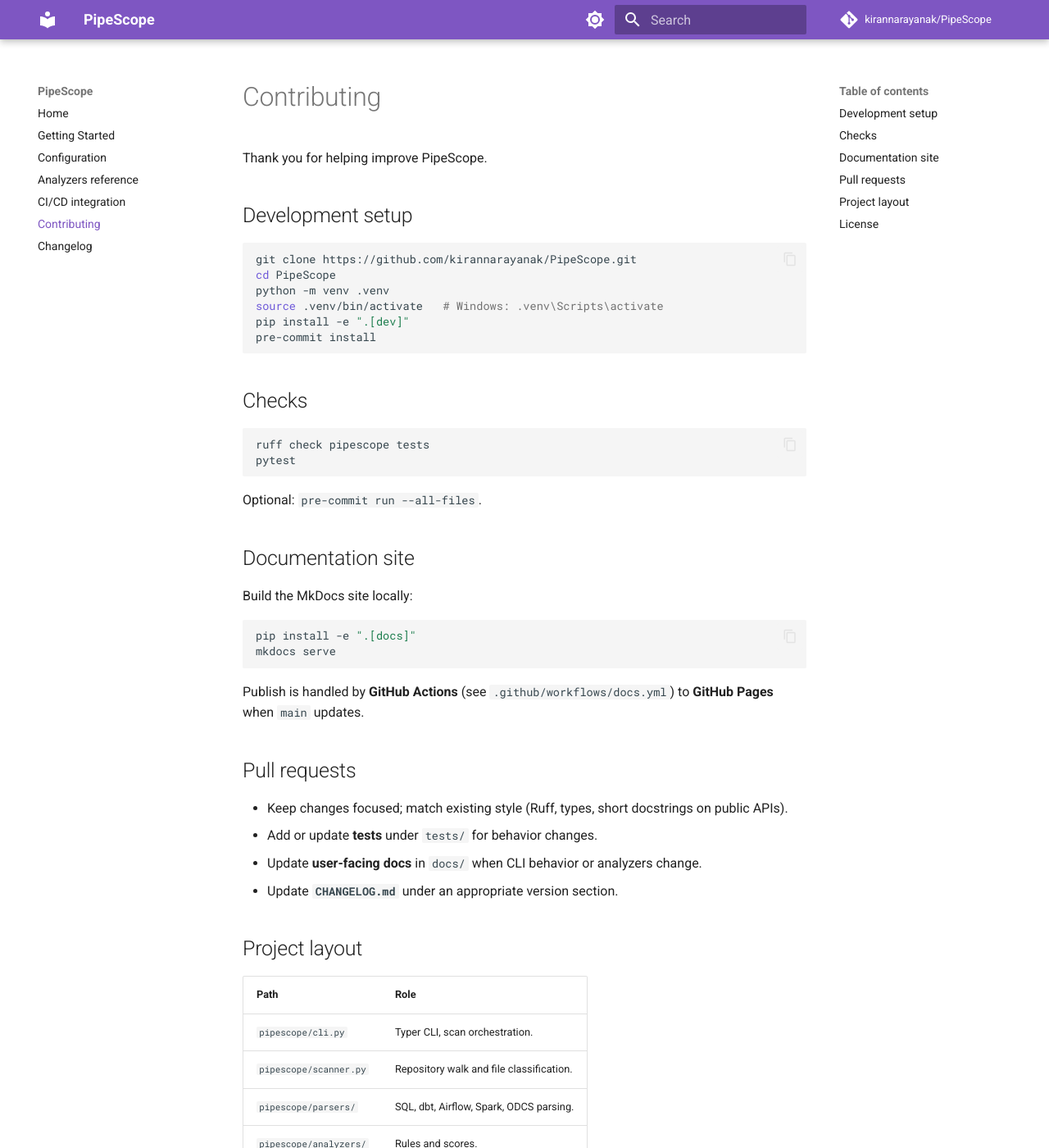
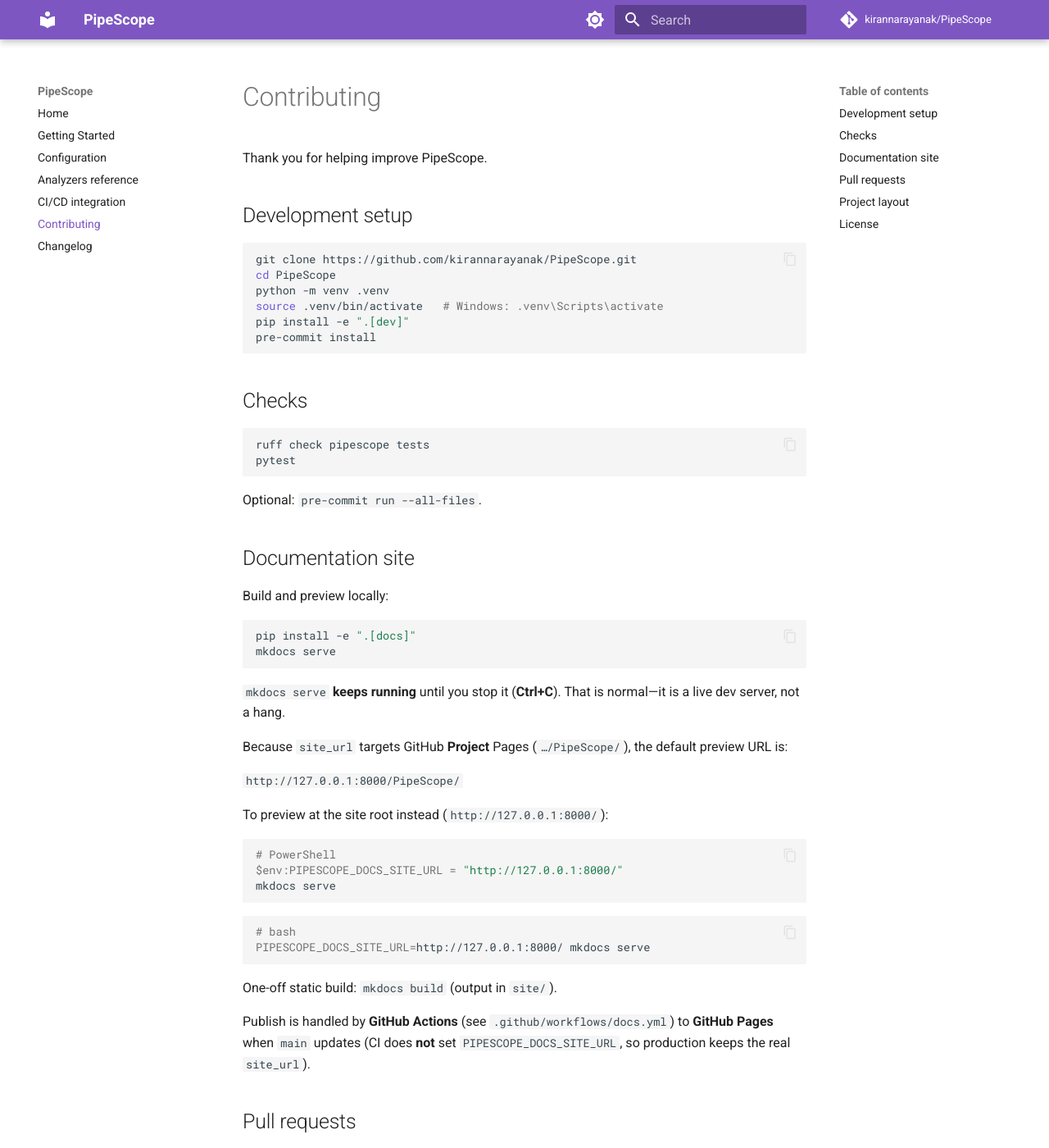
Before and after one commit to kirannarayanak/PipeScope, an MkDocs documentation site: the page built from docs/contributing.md, in a window 1280 px wide and 1400 px high. Shown: the whole window at 82% size. Built offline with MkDocs 1.6.1 and Material for MkDocs 9.7.7, drawn with Linux system fonts in a browser that asks for light colours; comment, search, counter and statistics services are not loaded.

Commit message:
docs: clarify mkdocs serve is long-running; optional local site_url env
Made-with: Cursor

````diff
--- a/docs/contributing.md
+++ b/docs/contributing.md
@@ -24,14 +24,35 @@ Optional: `pre-commit run --all-files`.
 
 ## Documentation site
 
-Build the MkDocs site locally:
+Build and preview locally:
 
 ```bash
 pip install -e ".[docs]"
 mkdocs serve
 ```
 
-Publish is handled by **GitHub Actions** (see `.github/workflows/docs.yml`) to **GitHub Pages** when `main` updates.
+`mkdocs serve` **keeps running** until you stop it (**Ctrl+C**). That is normal—it is a live dev server, not a hang.
+
+Because `site_url` targets GitHub **Project** Pages (`…/PipeScope/`), the default preview URL is:
+
+`http://127.0.0.1:8000/PipeScope/`
+
+To preview at the site root instead (`http://127.0.0.1:8000/`):
+
+```powershell
+# PowerShell
+$env:PIPESCOPE_DOCS_SITE_URL = "http://127.0.0.1:8000/"
+mkdocs serve
+```
+
+```bash
+# bash
+PIPESCOPE_DOCS_SITE_URL=http://127.0.0.1:8000/ mkdocs serve
+```
+
+One-off static build: `mkdocs build` (output in `site/`).
+
+Publish is handled by **GitHub Actions** (see `.github/workflows/docs.yml`) to **GitHub Pages** when `main` updates (CI does **not** set `PIPESCOPE_DOCS_SITE_URL`, so production keeps the real `site_url`).
 
 ## Pull requests
 
--- a/mkdocs.yml
+++ b/mkdocs.yml
@@ -1,6 +1,8 @@
 site_name: PipeScope
 site_description: Universal static analyzer for data pipelines (SQL, dbt, Airflow, Spark, contracts).
-site_url: https://kirannarayanak.github.io/PipeScope/
+# GitHub Pages uses /PipeScope/; MkDocs mirrors that in `mkdocs serve` (not stuck—server runs until Ctrl+C).
+# For a local root URL (http://127.0.0.1:8000/), set PIPESCOPE_DOCS_SITE_URL=http://127.0.0.1:8000/
+site_url: !ENV [PIPESCOPE_DOCS_SITE_URL, 'https://kirannarayanak.github.io/PipeScope/']
 repo_url: https://github.com/kirannarayanak/PipeScope
 repo_name: kirannarayanak/PipeScope
 edit_uri: edit/main/docs/
````
Also changed, not shown: README.md (+2 -1 lines).
